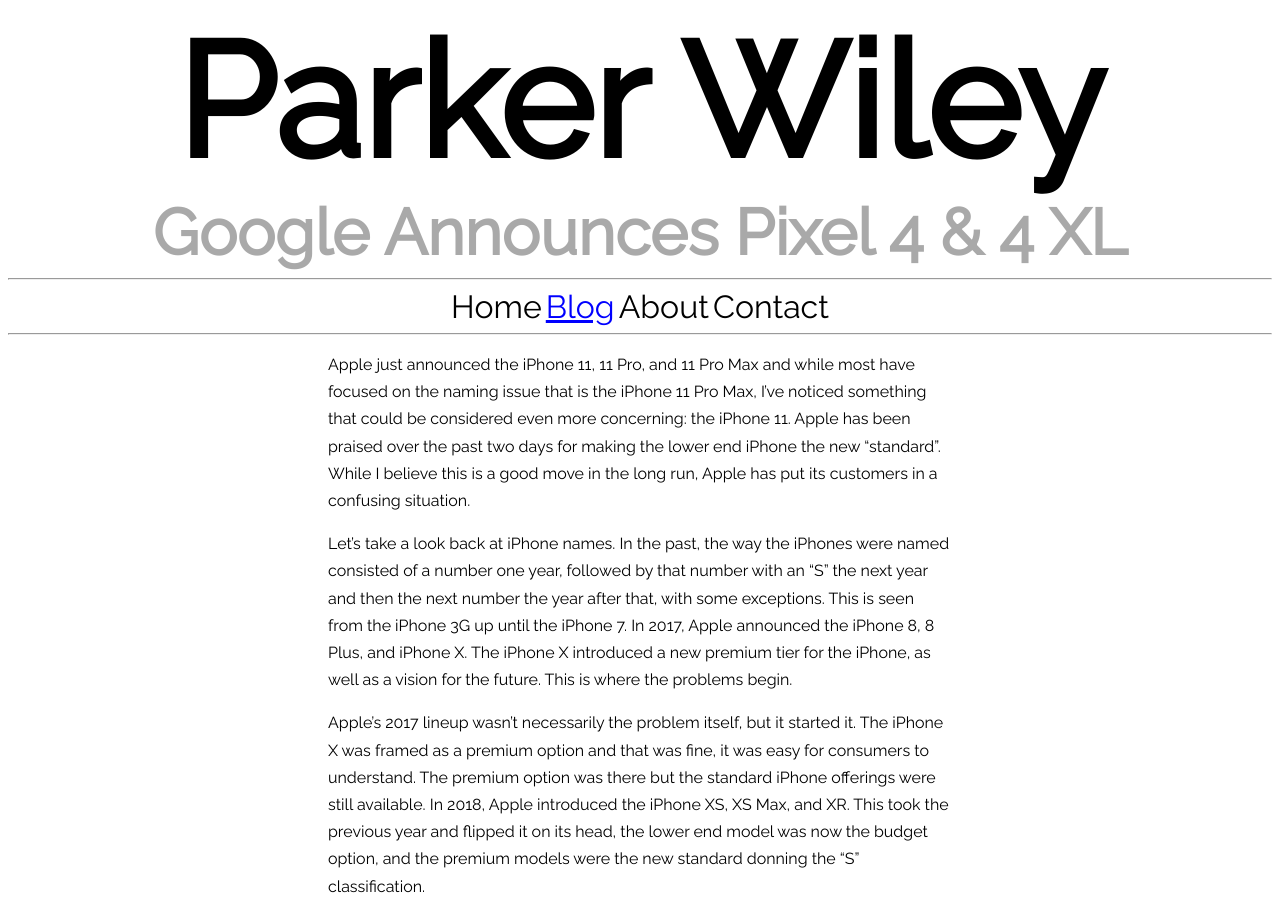
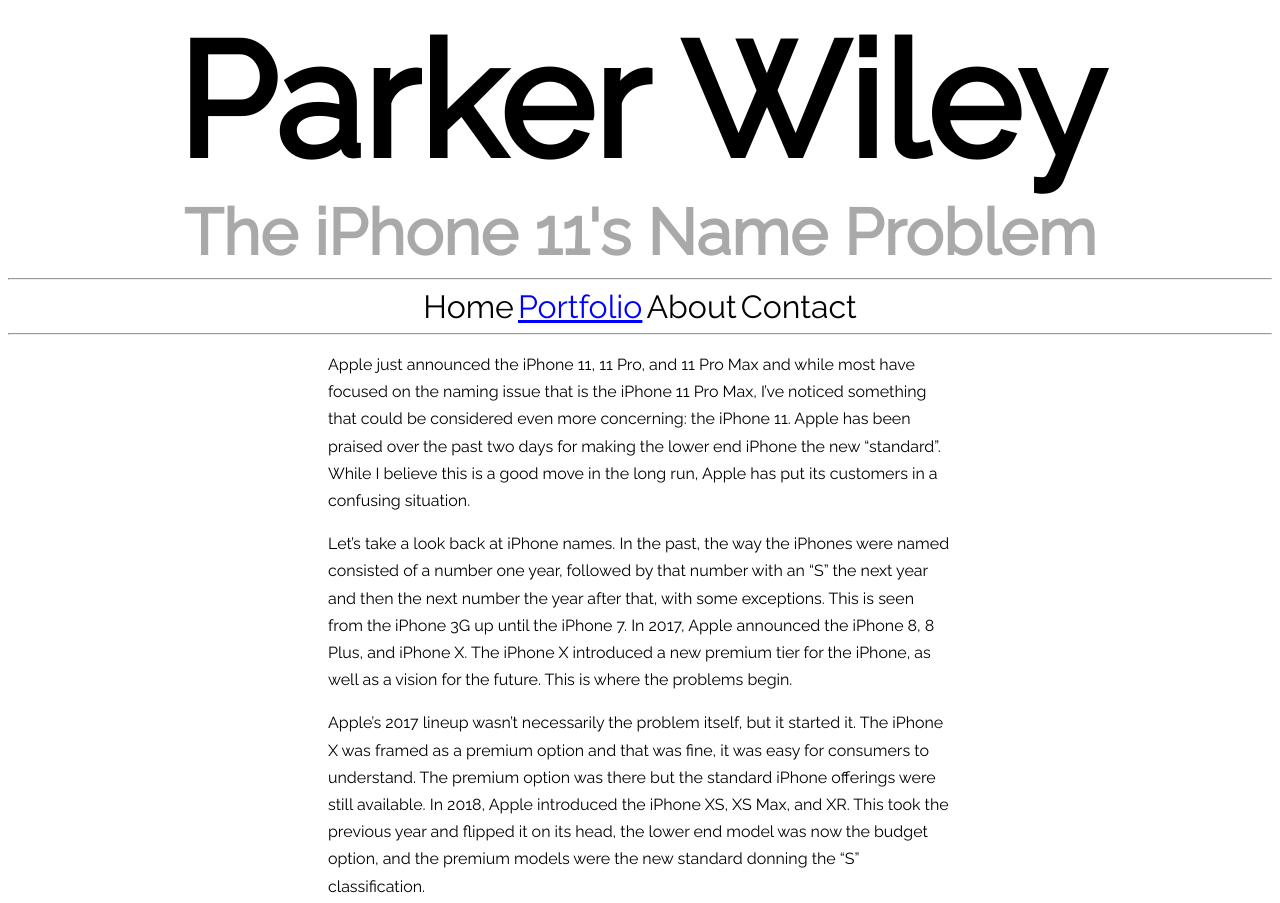
Before and after one commit to Pobsterlot/parkerwiley.xyz, a plain HTML site: page theiphone11nameproblem.html in a window 1280 px wide. Shown: the top 903 px of the page. Drawn offline with Linux system fonts and the light colour scheme.

Commit message:
portfolio

```diff
--- a/theiphone11nameproblem.html
+++ b/theiphone11nameproblem.html
@@ -4,18 +4,18 @@
     <meta charset="UTF-8">
     <meta name="viewport" content="width=device-width, initial-scale=1.0">
     <meta http-equiv="X-UA-Compatible" content="ie=edge">
-    <title>Google Announces Pixel 4 & 4 XL</title>
+    <title>The iPhone 11's Name Problem</title>
     <link rel="shortcut icon" href="assets/fav.png" />
     <link rel="stylesheet" href="styles.css" />
 </head>
 <body class="center">
     <header>
         <h1>Parker Wiley</h1>
-        <h3>Google Announces Pixel 4 & 4 XL</h3>
+        <h3>The iPhone 11's Name Problem</h3>
         <hr>
         <nav>
             <a href=index.html>Home</a>
-            <a href=blog.html class="active">Blog</a>
+            <a href=blog.html class="active">Portfolio</a>
             <a href=about.html>About</a>
             <a href=contact.html>Contact</a>
         </nav>
```
Also changed, not shown: about.html (+1 -1 lines), blog.html (+1 -1 lines), contact.html (+1 -1 lines), googleannouncespixel4.html (+1 -1 lines), index.html (+1 -1 lines).
